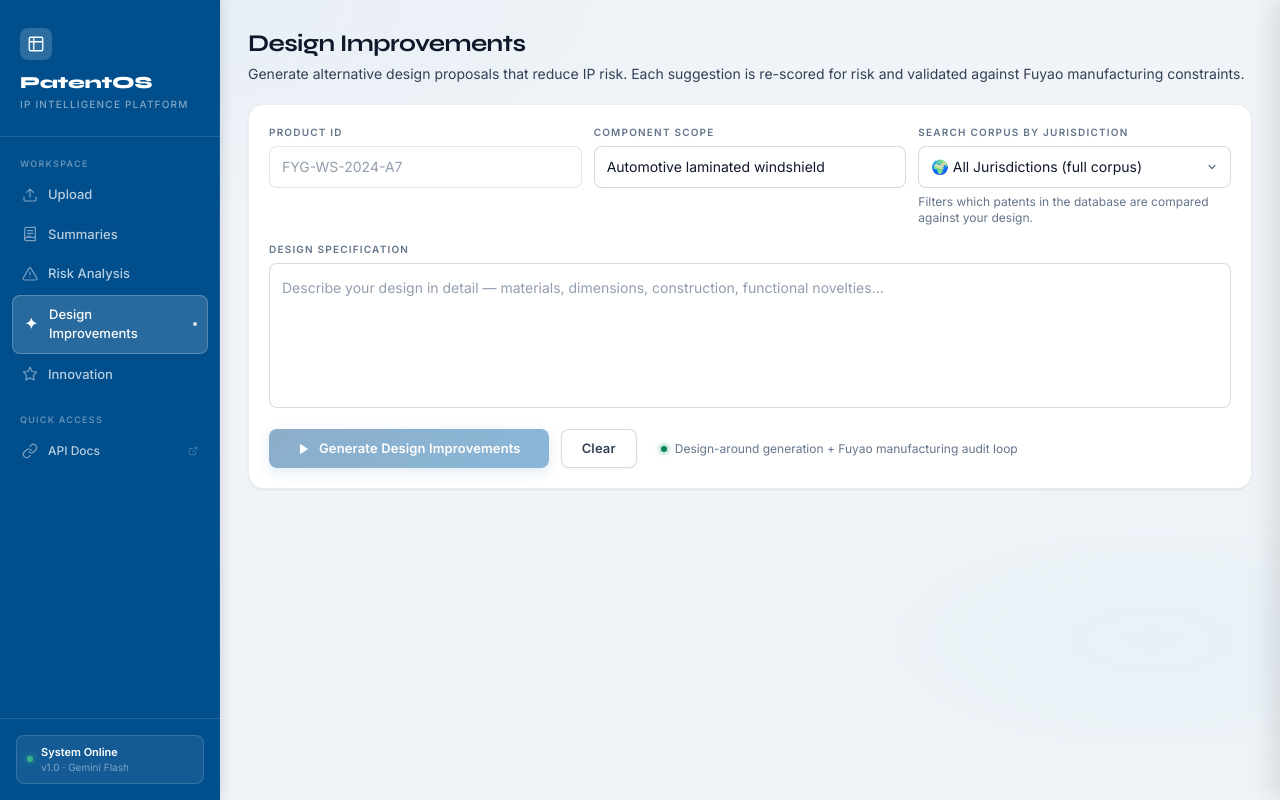
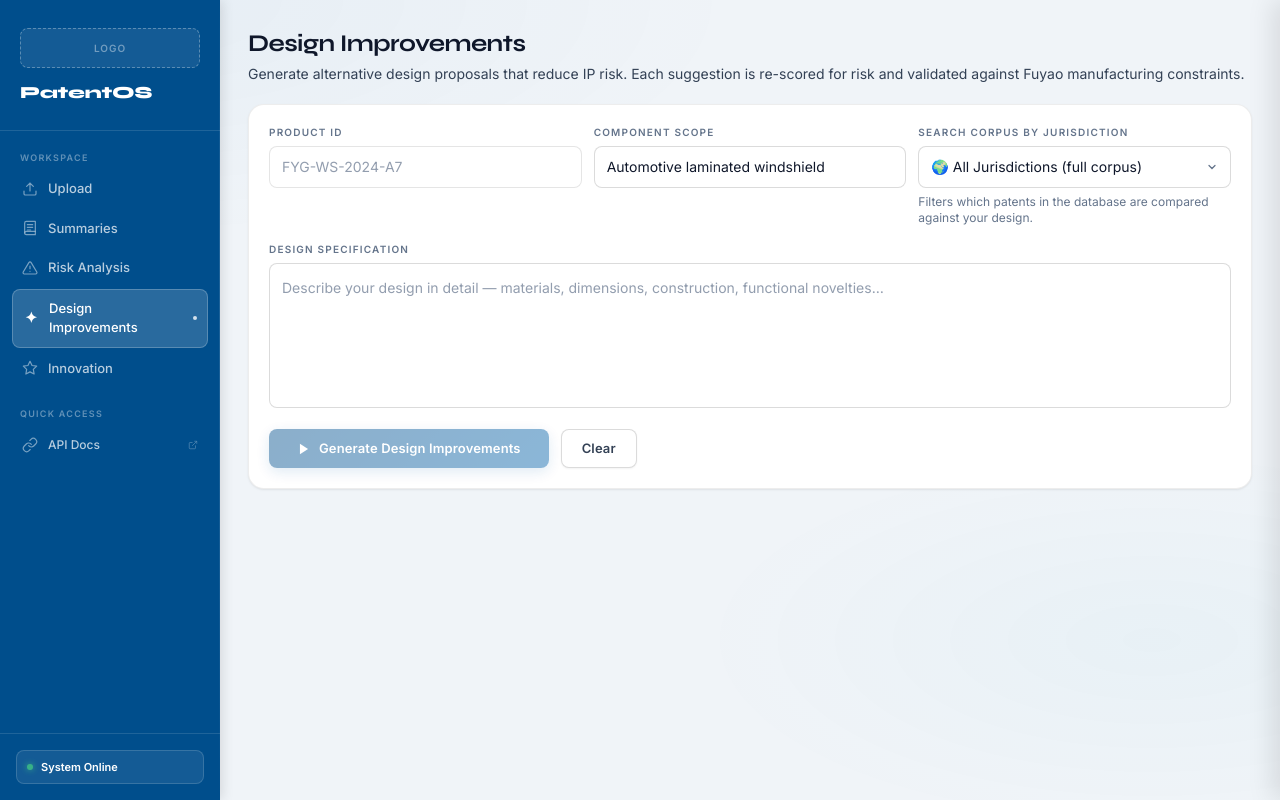
Before and after one commit to 11myg11/genai_patent-analysis, a FastAPI app: page /design-suggestions in a window 1280 px wide. Run offline with FastAPI, Linux system fonts and the light colour scheme; parts of the project's set-up code (start-up, migrations or seed data) failed here and were passed over; some libraries are stand-ins or nearby versions.

Commit message:
Polish pipeline UX and sidebar branding placeholder
Add a brief "Done" confirmation to the pipeline status drawer, drop the
decorative technique badges next to the action buttons (not user-facing
value), and replace the sidebar icon/subtitle/footer model label with a
neutral logo placeholder and plain "System Online" status pending real
Fuyao branding approval.

Co-Authored-By: Claude Sonnet 4.6 <noreply@anthropic.com>

```diff
--- a/templates/_pipeline_status.html
+++ b/templates/_pipeline_status.html
@@ -9,7 +9,13 @@
      actually running — it never reserves layout space when idle. A stage enters the
      list the moment the backend reports it (status !== 'pending'), so steps appear
      one at a time, top to bottom, as the pipeline actually reaches them. The slim
-     progress bar under a row is shown only while that exact step is "active". -->
+     progress bar under a row is shown only while that exact step is "active".
+
+     `pipelineDone` is an optional Alpine bool (defaults to falsy if a page doesn't
+     define it) that a page flips to true right when onResult fires and back to
+     false ~1.2s later via setTimeout — just long enough for a "Done" confirmation
+     to register before the drawer slides away. pipelineOpen() must OR it in so the
+     drawer doesn't close mid-confirmation. -->
 <div class="pipeline-drawer" :class="{ 'pipeline-drawer-open': pipelineOpen() }">
   <p class="label mb-4">Pipeline Status</p>
   <div class="flex flex-col gap-3">
@@ -33,5 +39,13 @@
       </div>
     </template>
     <p x-show="!stages.some(s => s.status !== 'pending')" class="text-xs" style="color:var(--text3)">Waiting to start&hellip;</p>
+    <div x-show="pipelineDone" x-transition:enter="transition ease-out duration-300"
+         x-transition:enter-start="opacity-0" x-transition:enter-end="opacity-100"
+         x-transition:leave="transition ease-in duration-300"
+         x-transition:leave-start="opacity-100" x-transition:leave-end="opacity-0"
+         class="flex items-center gap-2.5 mt-1 pt-3" style="border-top:1px solid var(--border)">
+      <div class="rounded-full bullet-success" style="width:8px;height:8px;flex-shrink:0"></div>
+      <span class="text-sm" style="color:#1A9A6D;font-weight:500">Done</span>
+    </div>
   </div>
 </div>
--- a/templates/base.html
+++ b/templates/base.html
@@ -123,21 +123,19 @@
       padding: 28px 20px 24px;
       border-bottom: 1px solid rgba(255,255,255,0.12);
     }
-    .brand-icon {
-      width: 32px; height: 32px; border-radius: 8px;
-      background: rgba(255,255,255,0.18);
+    .brand-logo-placeholder {
+      width: 100%; height: 40px; border-radius: 8px;
+      background: rgba(255,255,255,0.08);
+      border: 1px dashed rgba(255,255,255,0.3);
       display: flex; align-items: center; justify-content: center;
-      margin-bottom: 10px;
+      margin-bottom: 12px;
+      font-size: 10px; font-weight: 600; letter-spacing: 0.1em;
+      text-transform: uppercase; color: rgba(255,255,255,0.4);
     }
     .brand-name {
       font-family: 'Syne', sans-serif;
       font-size: 17px; font-weight: 800;
       color: #fff; letter-spacing: -0.01em;
-    }
-    .brand-sub {
-      font-size: 10px; font-weight: 500;
-      color: rgba(255,255,255,0.5); letter-spacing: 0.12em;
-      text-transform: uppercase; margin-top: 1px;
     }
     /* ── Nav ── */
     .nav-section {
@@ -404,13 +402,10 @@
   <aside class="sidebar">
     <!-- Brand -->
     <div class="brand">
-      <div class="brand-icon">
-        <svg width="18" height="18" viewBox="0 0 24 24" fill="none">
-          <path d="M9 3H5a2 2 0 0 0-2 2v4m6-6h10a2 2 0 0 1 2 2v4M9 3v18m0 0h10a2 2 0 0 0 2-2V9M9 21H5a2 2 0 0 1-2-2V9m0 0h18" stroke="#fff" stroke-width="1.8" stroke-linecap="round" stroke-linejoin="round"/>
-        </svg>
-      </div>
+      <!-- Placeholder for the Fuyao company logo — no brand approval yet, so this
+           is a generic "Logo" frame rather than any reproduction of the real mark. -->
+      <div class="brand-logo-placeholder">Logo</div>
       <div class="brand-name">PatentOS</div>
-      <div class="brand-sub">IP Intelligence Platform</div>
     </div>
 
     <!-- Navigation -->
@@ -473,10 +468,7 @@
     <div class="sidebar-footer">
       <div class="status-pill">
         <div class="status-dot"></div>
-        <div>
-          <div style="font-size:11px;font-weight:600;color:#fff">System Online</div>
-          <div style="font-size:10px;color:rgba(255,255,255,0.45)">v1.0 · Gemini Flash</div>
-        </div>
+        <div style="font-size:11px;font-weight:600;color:#fff">System Online</div>
       </div>
     </div>
   </aside>
--- a/templates/design-suggestions.html
+++ b/templates/design-suggestions.html
@@ -50,10 +50,6 @@
         </span>
       </button>
       <button class="btn btn-secondary" @click="reset()">Clear</button>
-      <div class="ml-3 flex items-center gap-2">
-        <div style="width:6px;height:6px;border-radius:50%;background:#00875a;box-shadow:0 0 6px #00875a"></div>
-        <span class="text-xs" style="color:var(--text3)">Design-around generation + Fuyao manufacturing audit loop</span>
-      </div>
     </div>
 
     <!-- Loading notice — the re-check + refinement loop can genuinely take a few minutes -->
@@ -163,7 +159,7 @@
 <script>
 function designSuggestionsPage(){
   return {
-    loading:false, result:null, errorMsg:'', isQuotaError:false,
+    loading:false, pipelineDone:false, result:null, errorMsg:'', isQuotaError:false,
     form:{ product_id:'', component_scope:'Automotive laminated windshield', specs:'', jurisdiction:'ALL' },
     stages: [
       { key:'embed',  label:'Analyzing your specification',           status:'pending' },
@@ -179,7 +175,7 @@ function designSuggestionsPage(){
         if (savedForm) this.form = { ...this.form, ...JSON.parse(savedForm) };
       } catch(e) {}
     },
-    pipelineOpen() { return this.loading || !!this.errorMsg; },
+    pipelineOpen() { return this.loading || this.pipelineDone || !!this.errorMsg; },
     reset(){
       this.result=null; this.errorMsg=''; this.isQuotaError=false;
       this.form.specs=''; this.form.product_id='';
@@ -211,6 +207,8 @@ function designSuggestionsPage(){
             sessionStorage.setItem('design_suggestions_last_form', JSON.stringify(this.form));
           } catch(e) {}
           this.loading = false;
+          this.pipelineDone = true;
+          setTimeout(() => { this.pipelineDone = false; }, 1300);
         },
         onError: (msg) => {
           this.stages.forEach(s => { if (s.status === 'active') s.status = 'error'; });
--- a/templates/risk.html
+++ b/templates/risk.html
@@ -63,7 +63,6 @@
         </span>
       </button>
       <button class="btn btn-secondary" @click="reset()">Clear</button>
-      <span class="text-xs ml-2" style="color:var(--text3)">Hybrid vector + full-text search · dual-agent IP assessment</span>
     </div>
   </div>
 
@@ -243,6 +242,7 @@
 function riskPage() {
   return {
     loading: false,
+    pipelineDone: false,
     result: null,
     errorMsg: '',
     form: { product_id: '', component_scope: 'Automotive laminated windshield', specs: '', jurisdiction: 'ALL' },
@@ -260,7 +260,7 @@ function riskPage() {
         if (savedForm) this.form = { ...this.form, ...JSON.parse(savedForm) };
       } catch(e) {}
     },
-    pipelineOpen() { return this.loading || !!this.errorMsg; },
+    pipelineOpen() { return this.loading || this.pipelineDone || !!this.errorMsg; },
     sortedAssessments() {
       if (!this.result || !this.result.patent_assessments) return [];
       return [...this.result.patent_assessments].sort((a, b) => (b.risk_score || 0) - (a.risk_score || 0));
@@ -297,6 +297,8 @@ function riskPage() {
             sessionStorage.setItem('risk_last_form', JSON.stringify(this.form));
           } catch(e) {}
           this.loading = false;
+          this.pipelineDone = true;
+          setTimeout(() => { this.pipelineDone = false; }, 1300);
         },
         onError: (msg) => {
           this.stages.forEach(s => { if (s.status === 'active') s.status = 'error'; });
--- a/templates/upload.html
+++ b/templates/upload.html
@@ -187,7 +187,7 @@
 <script>
 function uploadPage() {
   return {
-    file: null, dragging: false, ingesting: false, extracting: false,
+    file: null, dragging: false, ingesting: false, extracting: false, pipelineDone: false,
     autoFilled: false, detectedLang: '',
     resultMsg: '', resultOk: false,
     form: { patent_number:'', title:'', assignee:'', jurisdiction:'US', pub_date:'' },
@@ -203,7 +203,7 @@ function uploadPage() {
 
     init() {},
 
-    pipelineOpen() { return this.ingesting || (this.resultMsg && !this.resultOk); },
+    pipelineOpen() { return this.ingesting || this.pipelineDone || (this.resultMsg && !this.resultOk); },
 
     clearForm() {
       this.form = { patent_number:'', title:'', assignee:'', jurisdiction:'US', pub_date:'' };
@@ -279,6 +279,8 @@ function uploadPage() {
           const lr = await fetch('/api/v1/patents');
           this.recentPatents = await lr.json();
           this.ingesting = false;
+          this.pipelineDone = true;
+          setTimeout(() => { this.pipelineDone = false; }, 1300);
         },
         onError: (msg) => {
           this.stages.forEach(s => { if (s.status === 'active') s.status = 'error'; });
```
Also changed, not shown: templates/innovation.html (+4 -5 lines).
